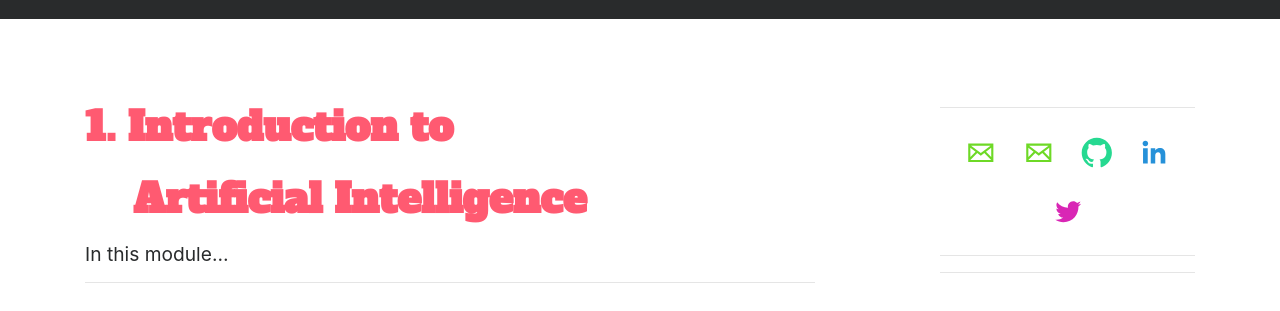
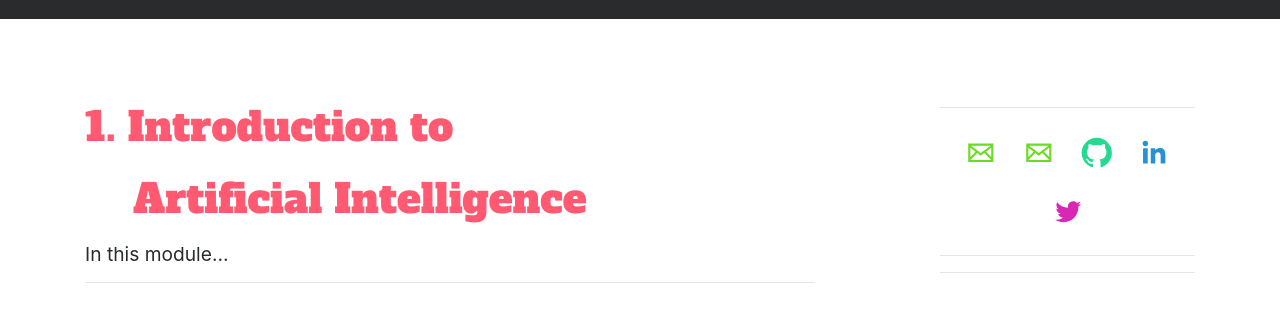
Before and after one commit to learning-artificial-intelligence/learning-artificial-intelligence.github.io, a Jekyll site: the page built from _posts/modules/2024-02-18-introduction-artificial-intelligence.md, in a window 1280 px wide. Shown: the part 977-1288 px from the top of the page. Built offline with Jekyll 4.4.1, drawn with Linux system fonts in a browser that asks for light colours; nearby versions of some CDN libraries; some web fonts are replaced; comment, search, counter and statistics services are not loaded.

Commit message:
Some minor changes added
Some minor changes added

```diff
--- a/_posts/modules/2024-02-18-introduction-artificial-intelligence.md
+++ b/_posts/modules/2024-02-18-introduction-artificial-intelligence.md
@@ -18,7 +18,7 @@ canonical: https://learning-artificial-intelligence.github.io/
 ---
 {% include JB/setup %}
 
-# **1. Introduction to <br />&nbsp;&nbsp;&nbsp;&nbsp;Artificial Intelligence**
+# 1. Introduction to <br />&nbsp;&nbsp;&nbsp;&nbsp;Artificial Intelligence
 
 In this module...
 
```
